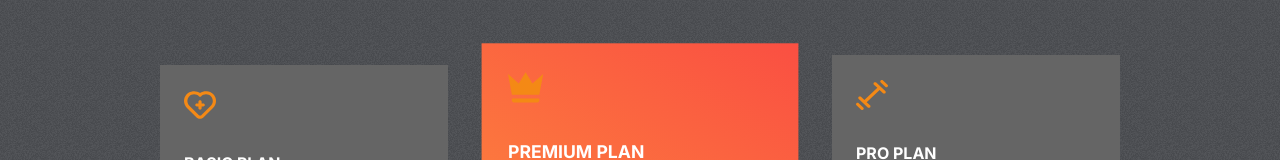
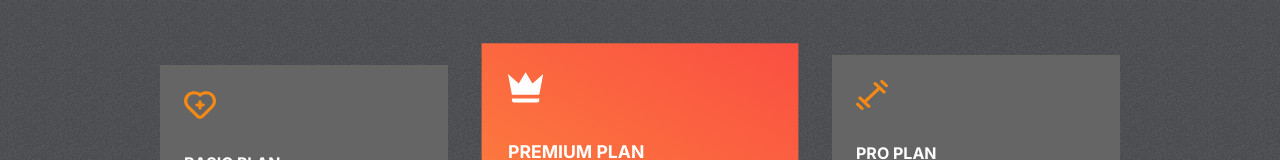
Before and after one commit to ThomasSzentirmay/FT-demo-st, a React (Create React App) app: page / in a window 1280 px wide. Shown: the part 1891-2051 px from the top of the page. Built offline with nearby package versions, Linux system fonts and the light colour scheme; the HTML template or start-up script is replaced by a standard one.

Commit message:
finished plans component

```diff
--- a/src/components/Plans/Plans.css
+++ b/src/components/Plans/Plans.css
@@ -58,3 +58,11 @@
 .feature>img {
     width: 1rem;
 }
+
+.plans>:nth-child(2)>svg {
+    fill: #fff;
+}
+
+.plans>:nth-child(2)>button {
+    color: orange;
+}
```
